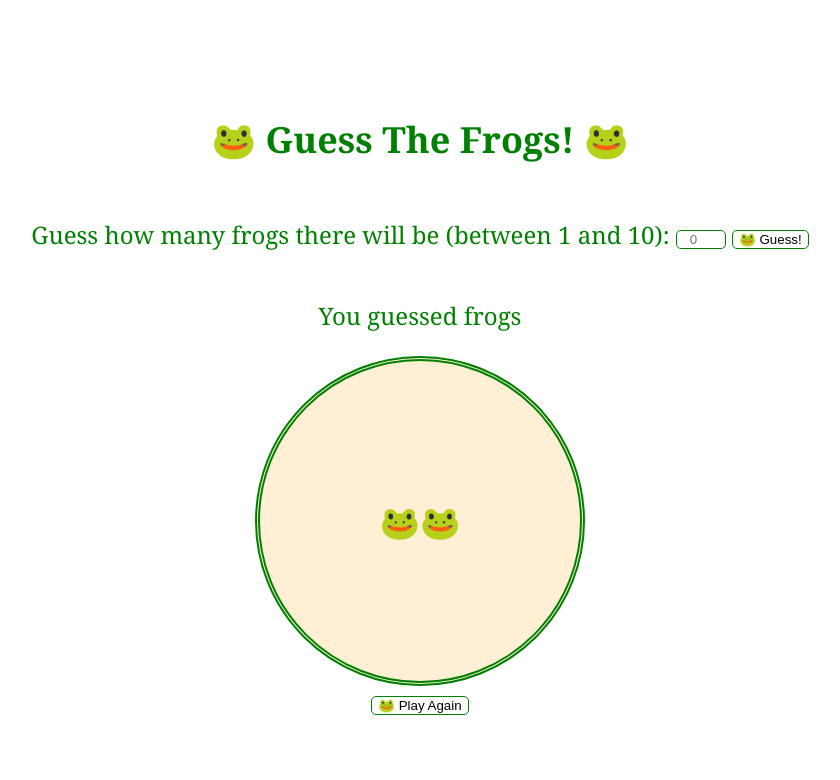
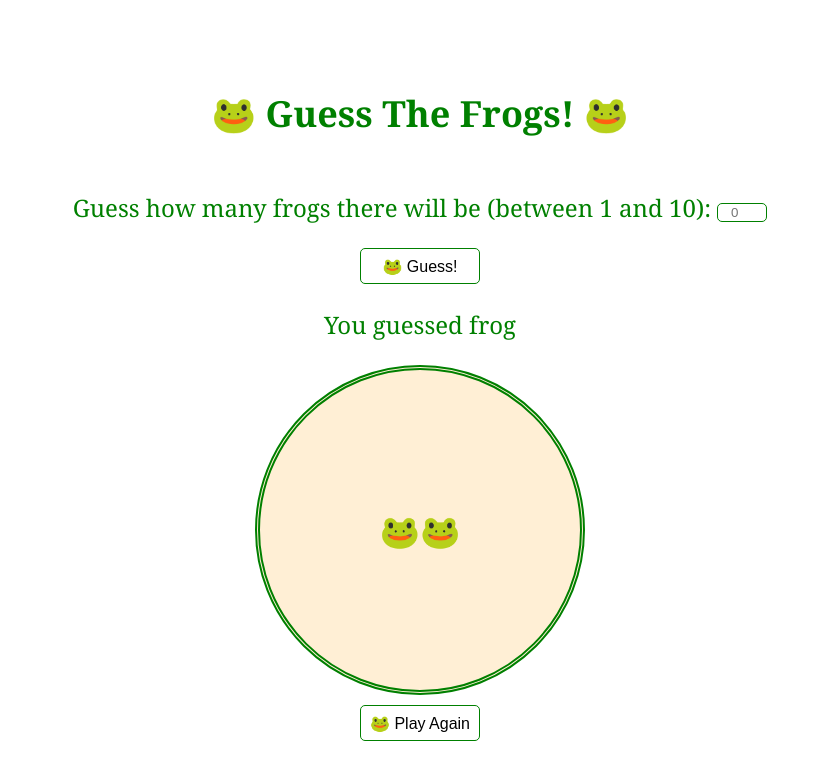
Before and after one commit to clccode/frog-guesser, a plain HTML site: page index.html in a window 1280 px wide. Both pictures are taken after a click on the button "🐸 Guess!". Shown: the whole page, without its empty margins (220-1060 px from the left). Drawn offline with Linux system fonts and the light colour scheme.

Commit message:
Updated usability features

```diff
--- a/index.html
+++ b/index.html
@@ -8,8 +8,8 @@
 
         <p>Guess how many frogs there will be (between 1 and 10):
             <input type="number" min="1" max="10" class="guess" id="guess" placeholder="0">
-            <button class="guess-btn" id="guess-btn">🐸 Guess!</button>
         </p>
+        <button class="guess-btn" id="guess-btn">🐸 Guess!</button>
 
         <p id="num-guessed"></p>
 
--- a/script.js
+++ b/script.js
@@ -11,12 +11,13 @@ guessBtn.addEventListener('click', guessFrogs)
 resetBtn.addEventListener('click', reset)
 
 function guessFrogs() {
-    numGuessed.textContent = `You guessed ${guess.value} frogs`
+    guess.value > 1 ? numGuessed.textContent = `You guessed ${guess.value} frogs`
+    : numGuessed.textContent = `You guessed ${guess.value} frog`
 
     setTimeout(() => {
         frogs.innerHTML = displayFrogs()
         resetBtn.hidden = false
-    }, 2000)
+    }, 1000)
 }
 
 function getRandomFrogs() {
--- a/style.css
+++ b/style.css
@@ -13,8 +13,12 @@ body {
 }
 
 button {
+    margin: 0 auto;
     background: none;
     border: 1px solid green;
+    width: 5rem;
+    height: 1.5rem;
+    font-size: 16px;
     border-radius: 5px;
 }
 
```
